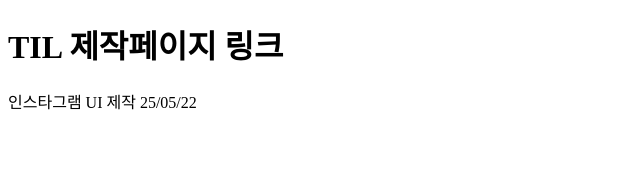
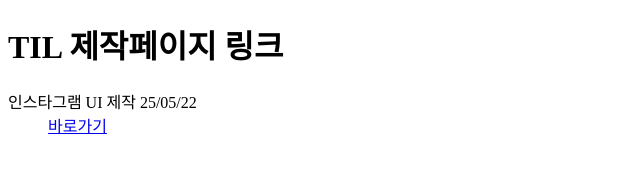
Before and after one commit to Kimsatgod333/TIL_script, a plain HTML site: page index.html in a window 1280 px wide. Shown: the full height of the page, 0-640 px from the left. Drawn offline with Linux system fonts and the light colour scheme.

Commit message:
인스타 클론

```diff
--- a/index.html
+++ b/index.html
@@ -9,7 +9,7 @@
     <h1>TIL 제작페이지 링크</h1>
     <dl>
         <dt>인스타그램 UI 제작 25/05/22</dt>
-        <dd><a href="./js_level1/insta.html"></a></dd>
+        <dd><a href="./js_level1/insta.html">바로가기</a></dd>
     </dl>
 </body>
 </html>
```
